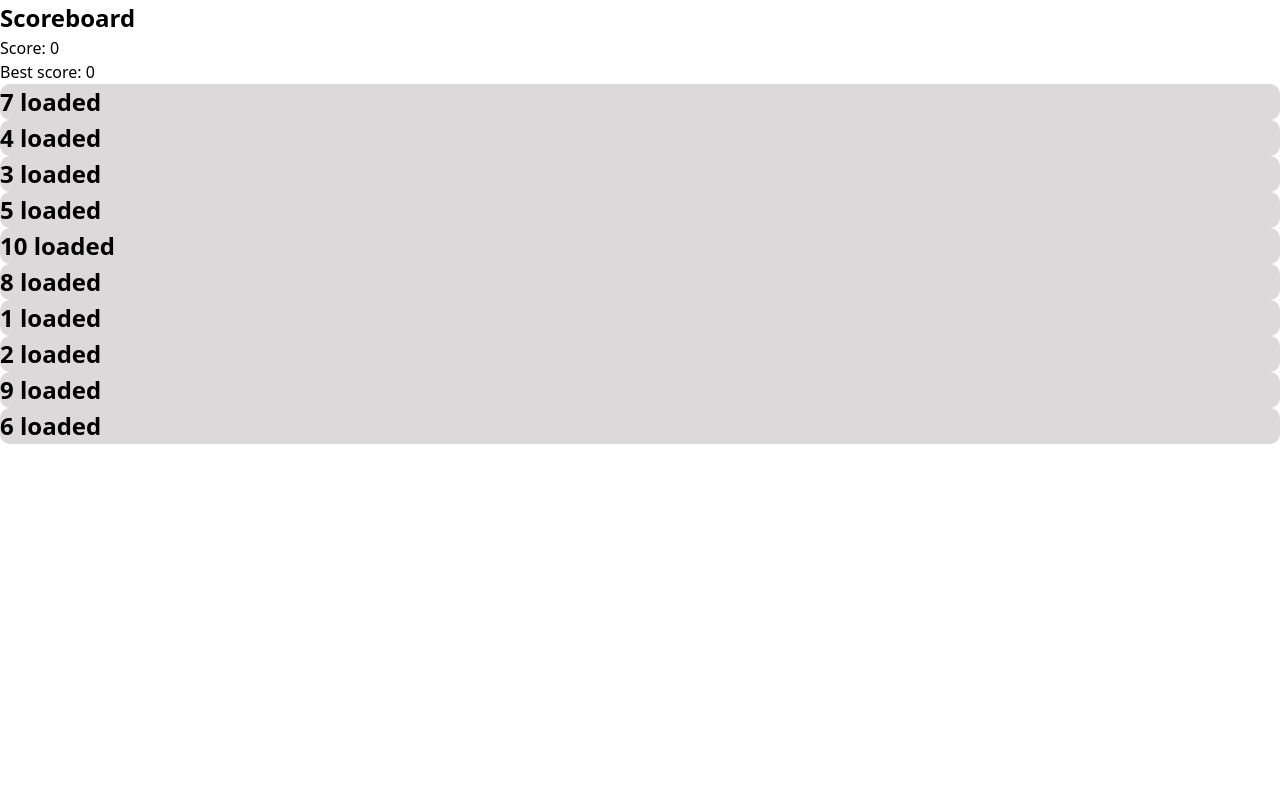
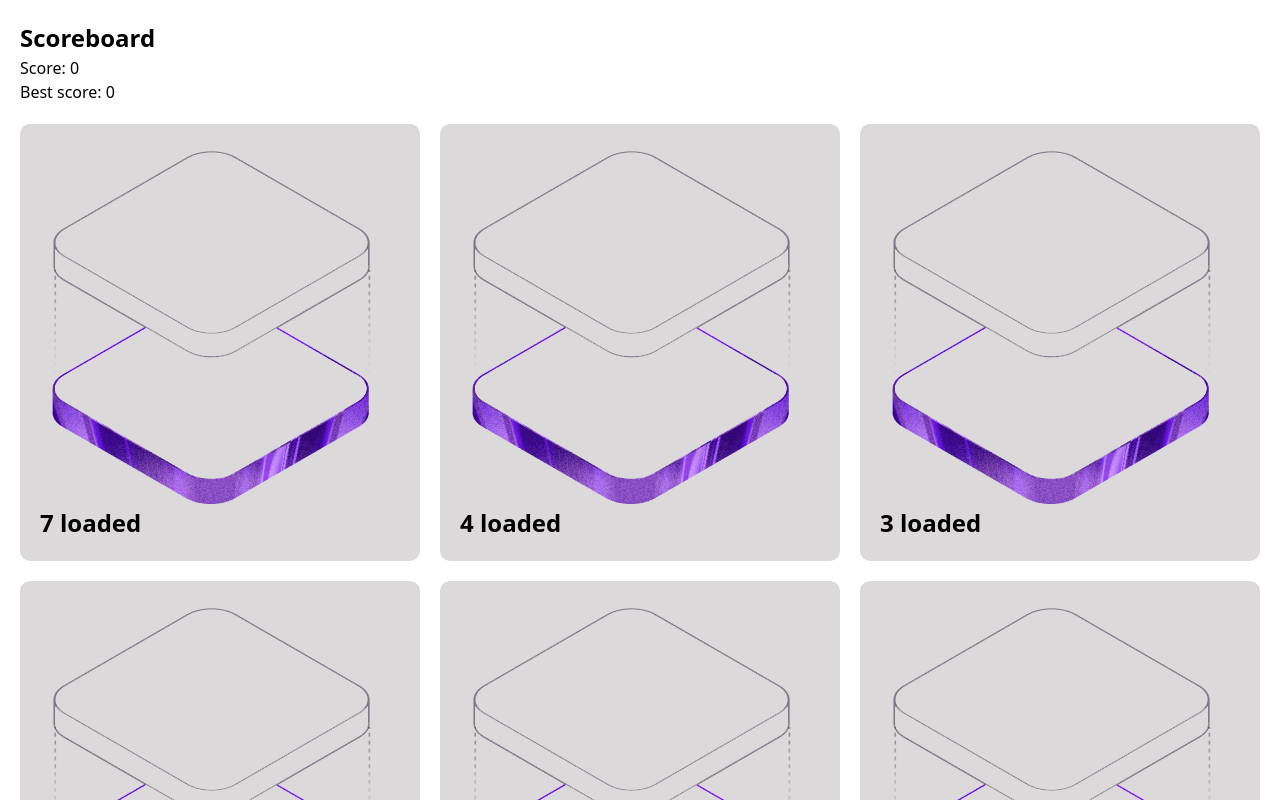
Before and after one commit to haimamire/memory-card, a React (Vite) app: page / in a window 1280 px wide. Shown: the top 800 px of the page. Built offline with nearby package versions, Linux system fonts and the light colour scheme.

Commit message:
style: add basic style

```diff
--- a/src/components/Card.jsx
+++ b/src/components/Card.jsx
@@ -1,4 +1,5 @@
 import { useState, useEffect } from "react";
+import hero from "../assets/hero.png";
 
 export default function Card({ imgId, onClick }) {
   const [img, setImg] = useState({});
@@ -22,7 +23,7 @@ export default function Card({ imgId, onClick }) {
     setTimeout(
       () => {
         setImgLoaded(true);
-        setImg({ title: `${imgId} loaded` });
+        setImg({ url: hero, title: `${imgId} loaded` });
         console.log(imgId + "loaded");
       },
       Math.floor(Math.random() * 2000),
@@ -31,7 +32,7 @@ export default function Card({ imgId, onClick }) {
 
   return (
     <div className="card" onClick={onClick(imgId)}>
-      {/* <img src={img.url} alt={img.title} /> */}
+      <img src={img.url} alt={img.title} draggable={false} />
       <h2>{img.title ?? "Loading..."}</h2>
     </div>
   );
--- a/src/styles/styles.css
+++ b/src/styles/styles.css
@@ -4,11 +4,28 @@
     "Apple Color Emoji", "Segoe UI Emoji", "Segoe UI Symbol";
 }
 
-body {
+#root {
+  display: flex;
+  flex-direction: column;
+  gap: 20px;
   font-family: var(--system-ui);
+  padding: 20px;
+}
+
+.cards {
+  display: grid;
+  grid-template-columns: repeat(auto-fill, minmax(300px, 1fr));
+  gap: 20px;
 }
 
 .card {
+  padding: 20px;
   background-color: rgb(219, 217, 217);
   border-radius: 10px;
+  user-select: none;
 }
+
+.card img {
+  object-fit: cover;
+  border: none;
+}
```
